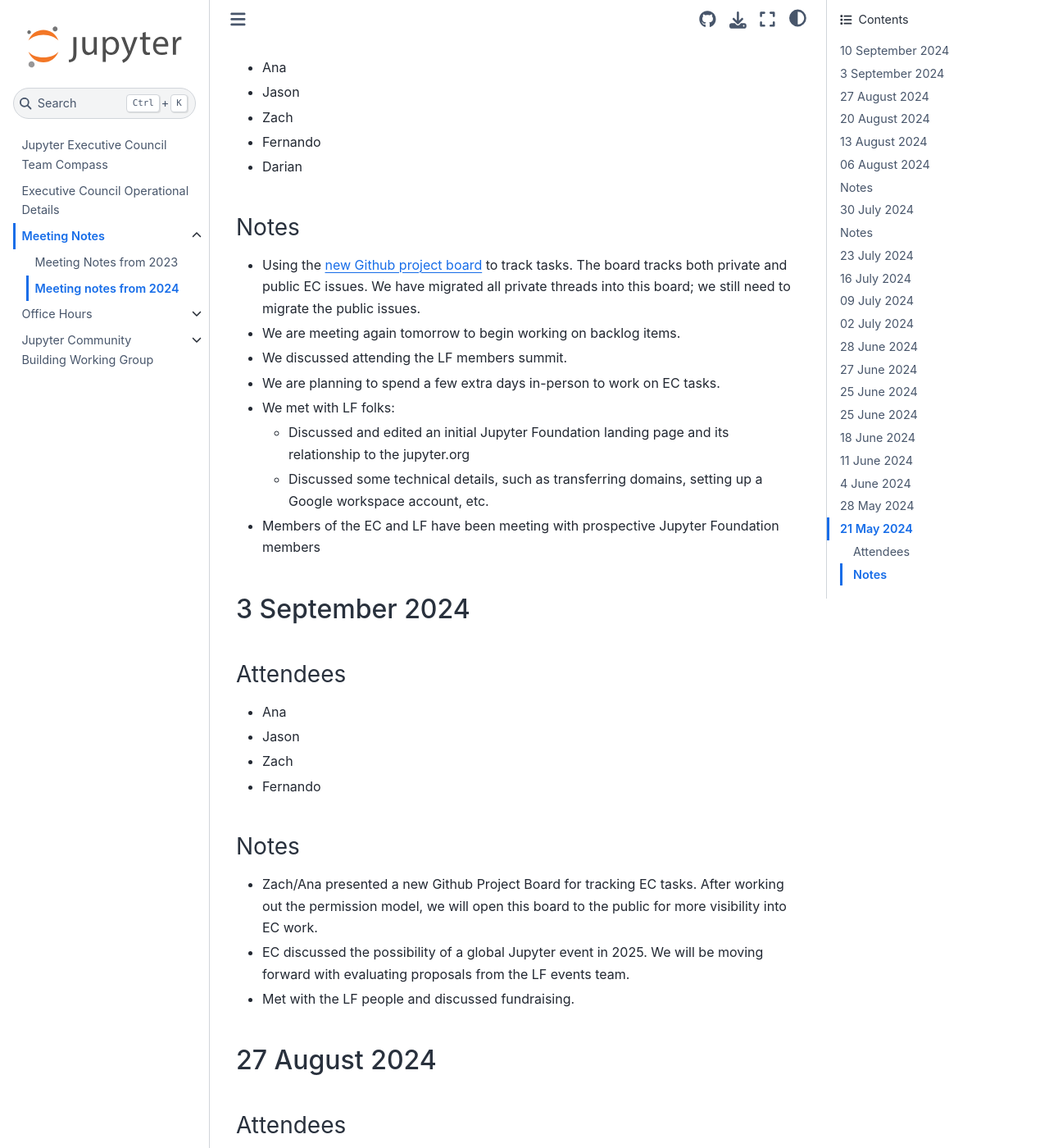
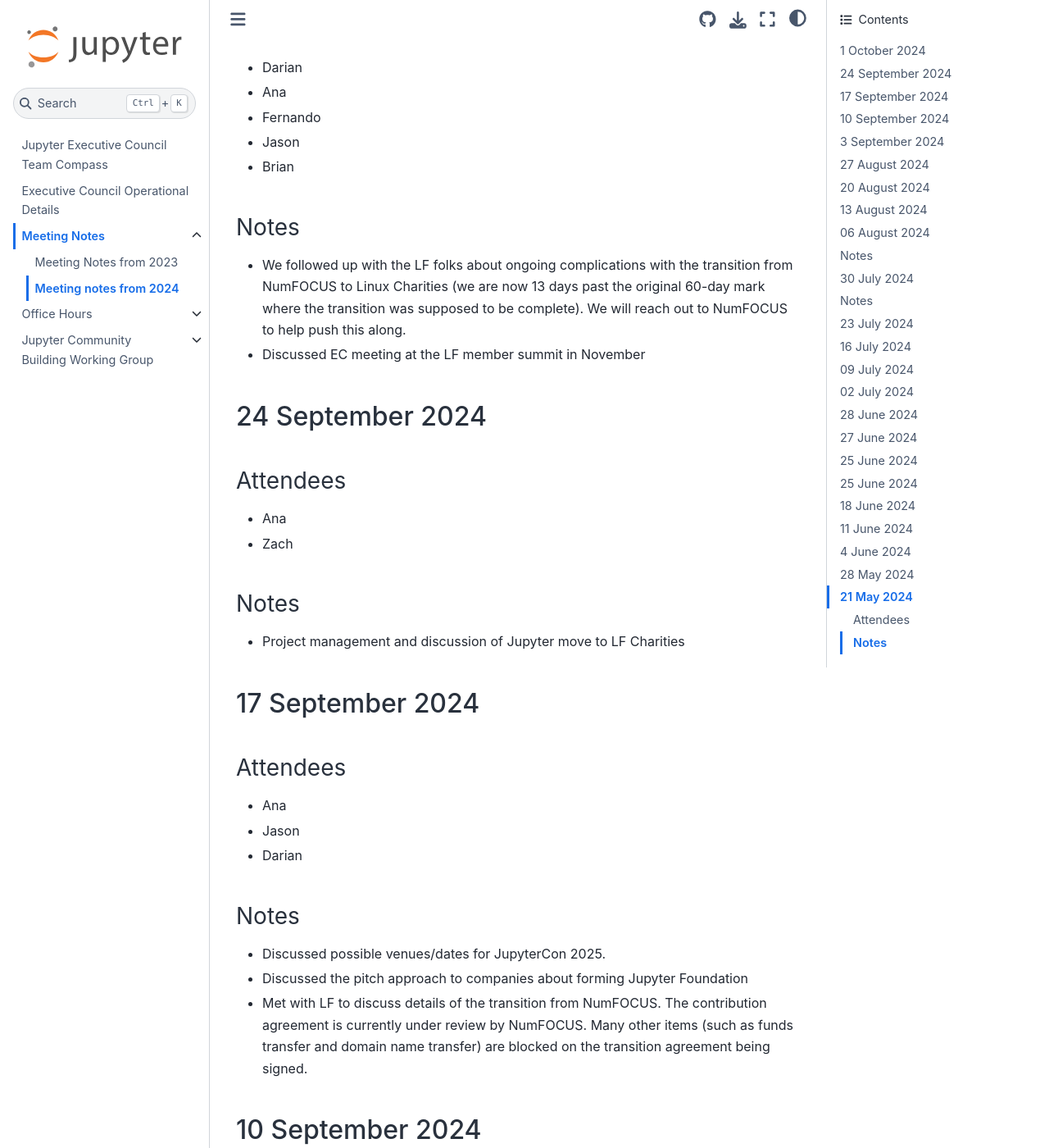
Before and after one commit to jupyter-governance/ec-team-compass, a Sphinx documentation site: the page built from docs/meeting_notes/2024.md, in a window 1280 px wide and 1400 px high, scrolled down 223 px. Shown: the whole window at 82% size. Built offline with Sphinx 7.4.7 and the Sphinx Book theme 1.1.4, drawn with Linux system fonts in a browser that asks for light colours.

Commit message:
Add most recent meeting minutes

```diff
--- a/docs/meeting_notes/2024.md
+++ b/docs/meeting_notes/2024.md
@@ -1,4 +1,41 @@
 # Meeting notes from 2024
+
+## 1 October 2024
+
+### Attendees
+* Darian
+* Ana
+* Fernando
+* Jason
+* Brian
+
+### Notes
+- We followed up with the LF folks about ongoing complications with the transition from NumFOCUS to Linux Charities (we are now 13 days past the original 60-day mark where the transition was supposed to be complete). We will reach out to NumFOCUS to help push this along.
+- Discussed EC meeting at the LF member summit in November
+
+
+## 24 September 2024
+
+### Attendees
+* Ana
+* Zach
+
+### Notes
+- Project management and discussion of Jupyter move to LF Charities
+
+
+## 17 September 2024
+
+### Attendees
+* Ana
+* Jason
+* Darian
+
+### Notes
+- Discussed possible venues/dates for JupyterCon 2025.
+- Discussed the pitch approach to companies about forming Jupyter Foundation
+- Met with LF to discuss details of the transition from NumFOCUS. The contribution agreement is currently under review by NumFOCUS. Many other items (such as funds transfer and domain name transfer) are blocked on the transition agreement being signed.
+
 
 ## 10 September 2024
 
@@ -20,7 +57,6 @@
   - Discussed some technical details, such as transferring domains, setting up a Google workspace account, etc.
 - Members of the EC and LF have been meeting with prospective Jupyter Foundation members
 
-
 ## 3 September 2024
 
 ### Attendees
@@ -33,7 +69,6 @@
 - Zach/Ana presented a new Github Project Board for tracking EC tasks. After working out the permission model, we will open this board to the public for more visibility into EC work.
 - EC discussed the possibility of a global Jupyter event in 2025. We will be moving forward with evaluating proposals from the LF events team.
 - Met with the LF people and discussed fundraising.
-
 
 
 ## 27 August 2024
```
